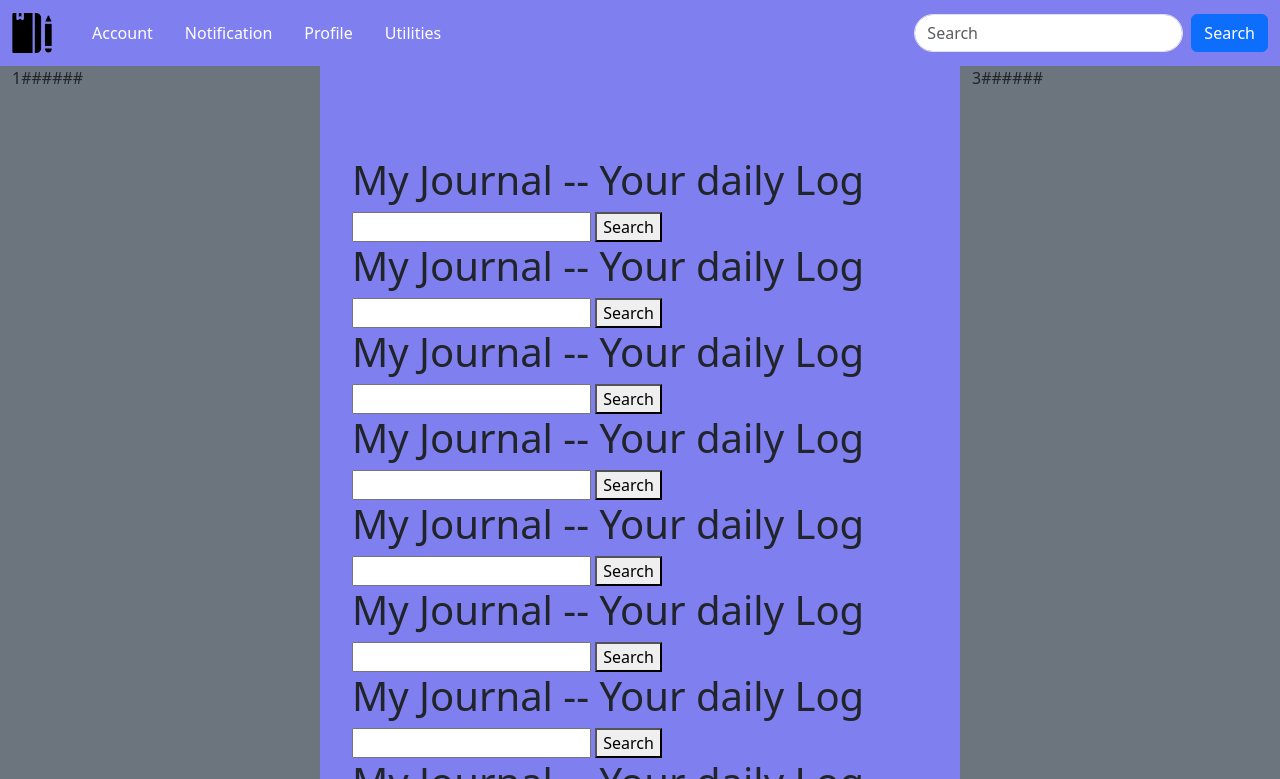
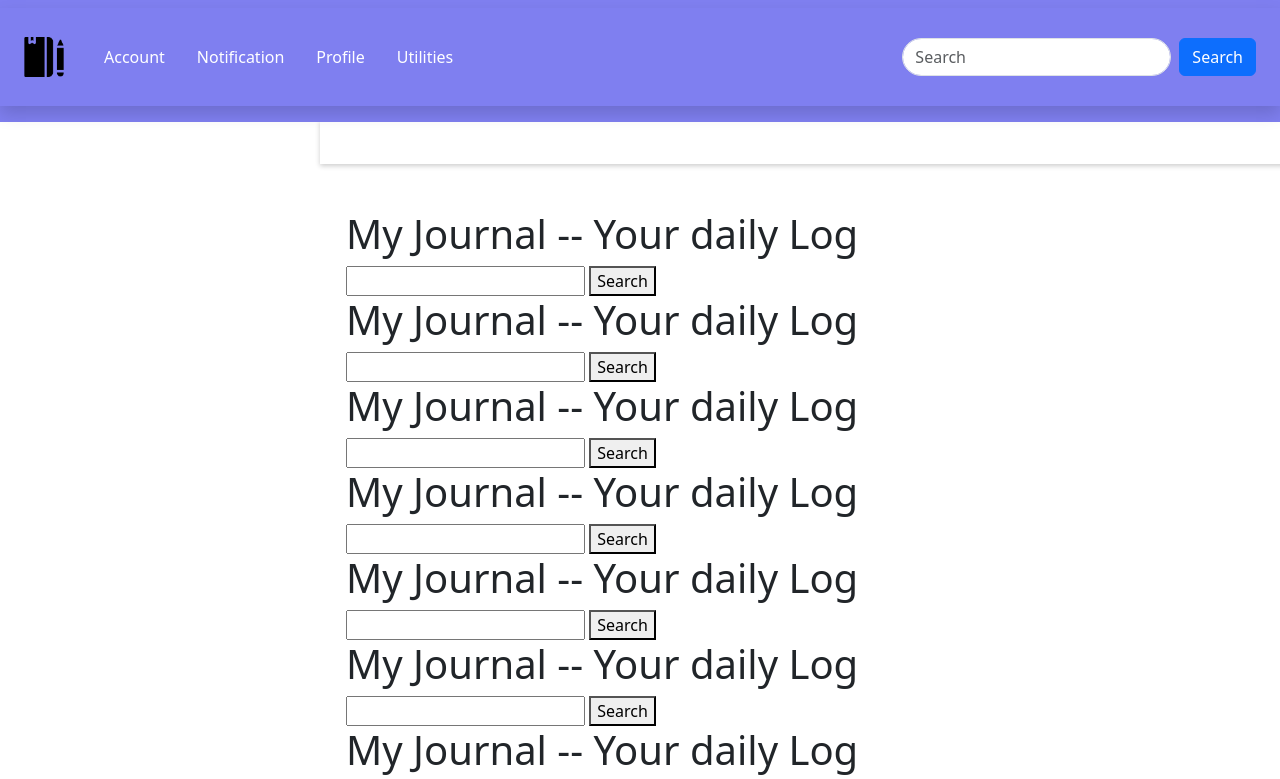
Before and after one commit to KG-2023/group5, a plain HTML site: page index.html in a window 1280 px wide. Shown: the top 779 px of the page. Drawn offline with nearby package versions, Linux system fonts and the light colour scheme.

Commit message:
update bootstrap code

```diff
--- a/css/styles.css
+++ b/css/styles.css
@@ -35,9 +35,25 @@
 
   .main-container{
     background-color: rgb(127, 127, 240);
-    margin-top: 4.1em;
+    margin-top: 7.5em;
 
   }
+
+  .fixed-column {
+    position: fixed;
+    top: 30; /*Position the fixed row at the top */
+    width: 100%; /* Take full width of the viewport */
+    background-color: #fff; /* Optional: Set a background color */
+    z-index: 1; /* Optional: Set a z-index to control stacking */
+    box-shadow: 0px 2px 5px rgba(0, 0, 0, 0.2); /* Optional: Add shadow for visual separation */
+    padding: 10px; /* Optional: Add padding for spacing */
+}
+
+/* Adjust the margin of the next element to account for the fixed row */
+.col-3 {
+    margin-top: 50px; /* Adjust this value based on your design */
+}
+
 
 
 
--- a/index.html
+++ b/index.html
@@ -12,8 +12,8 @@
 <body>
   <div class="super-container">
 
-    <nav class="navbar navbar-expand-sm navbar-dark fixed-top main-nav">
-      <div class="container-fluid">
+    <nav class="navbar navbar-expand-sm fixed-top main-nav">
+      <div class="container-fluid shadow p-4 mb-2">
             <a class="navbar-brand" href="javascript:void(0)"><img class="logo-image-nav" src="images/travel-journal.png" alt="Logo image"></a>
             <button class="navbar-toggler" type="button" data-bs-toggle="collapse" data-bs-target="#mynavbar">
               <span class="navbar-toggler-icon"></span>
@@ -42,64 +42,43 @@
     </nav>
 
 
-    <div class= "container-fluid main-container">
-        <div class="row">
-          <section class="col-sm-3 bg-secondary">1######</section>
-
-          <section class="container-fluid col-lg-6 section-modify">
-
-            <!-- <div class="row sec-nav-modify">
-              <div class="row">
-                <div class="col d-flex justify-content-center">
+    <div class="container-fluid main-container">
+      <div class="row align-items-start">
+          <div class="col-3">
+              <!-- One -->
+          </div>
+          <div class="col-6">
+              <div class="row align-items-center fixed-column">
+                  <div class="col text-white">
                       My Logs
                   </div>
-                <div class="col d-flex justify-content-center">
+                  <div class="col text-white">
                       New log
                   </div>
-                <div class="col d-flex justify-content-center">
-                  Group Log
+                  <div class="col text-white">
+                      Group
                   </div>
-                <div class="col d-flex justify-content-center">
-                  Collab
-                </div>
-              </div>
-            </div> -->
-
-            <div class="navbar position-fixed top-0 w-100 sec-nav-modify">
-              <div class="row">
-                <div class="col d-flex justify-content-center">
-                  My Logs
-                </div>
-                <div class="col d-flex justify-content-center">
-                  New log
-                </div>
-                <div class="col d-flex justify-content-center">
-                  Group Log
-                </div>
-                <div class="col d-flex justify-content-center">
+                  <div class="col text-white">
                       Collab
                   </div>
               </div>
           </div>
-
-            <!-- <div class="row position-fixed">
-              <div class="row">
-                <div class="col d-flex justify-content-center sec-nav-modify">
-                  My Logs
+          <div class="col-3">
+              <!-- three -->
           </div>
-                <div class="col d-flex justify-content-center sec-nav-modify">
-                  New log
-                </div>
-                <div class="col d-flex justify-content-center sec-nav-modify">
-                  Group Log
-                </div>
-                <div class="col d-flex justify-content-center sec-nav-modify">
-                  Collab
       </div>
   </div>
 
-            </div> -->
 
+
+
+        <div class="row align-items-start">
+
+          <div class="col-3">
+            <!-- One -->
+          </div>
+
+          <div class="col-6">
             <div class="content">
               <h1>My Journal -- Your daily Log</h1>
 
@@ -172,11 +151,20 @@
 
 
             </div>
+          </div>
+
+          <div class="col-3">
+           <!-- three -->
+          </div>
+
+        </div>
+
+
 
           </section>
 
-          <section class="col-sm-3 bg-secondary">3######</section>
-        </div>
+          <section class="col-sm-3 bg-secondary">3######</section> -->
+        <!-- </div> -->
     </div>
   </div>
 
```
Lines whose indentation alone changed are shown as unchanged.
